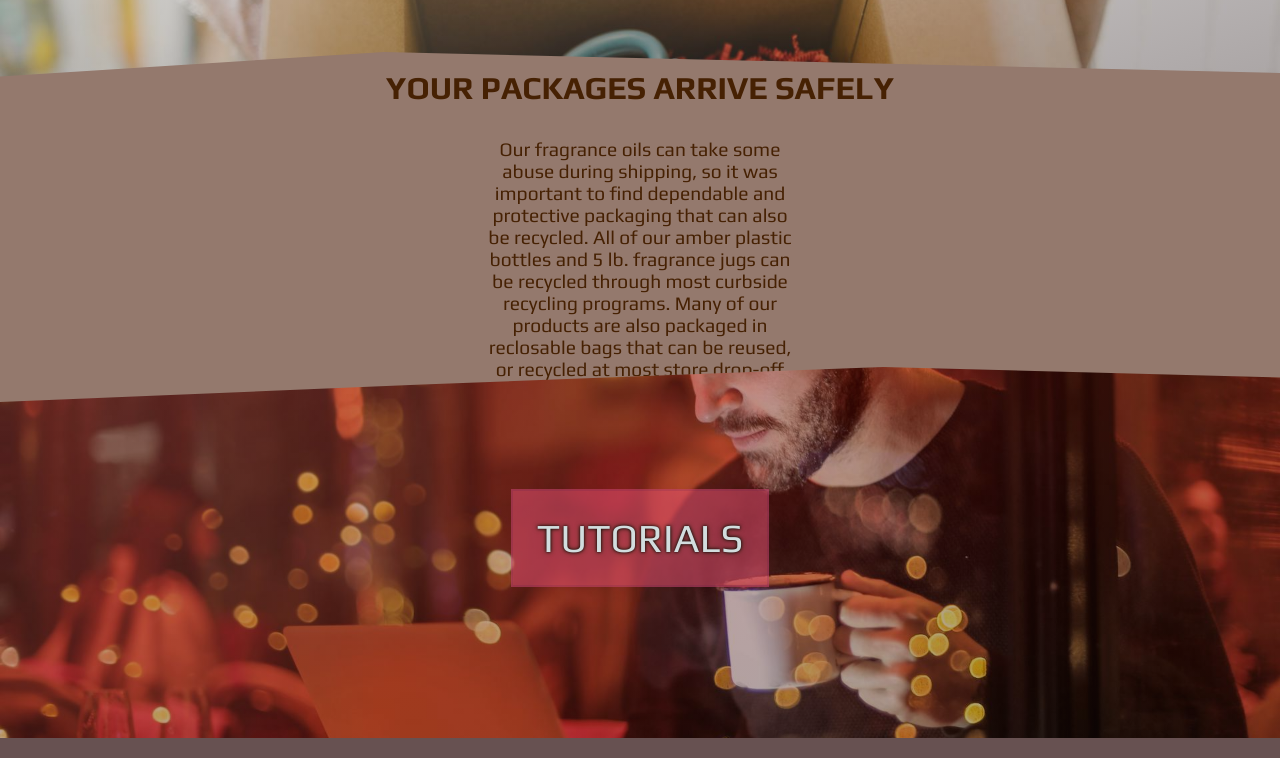
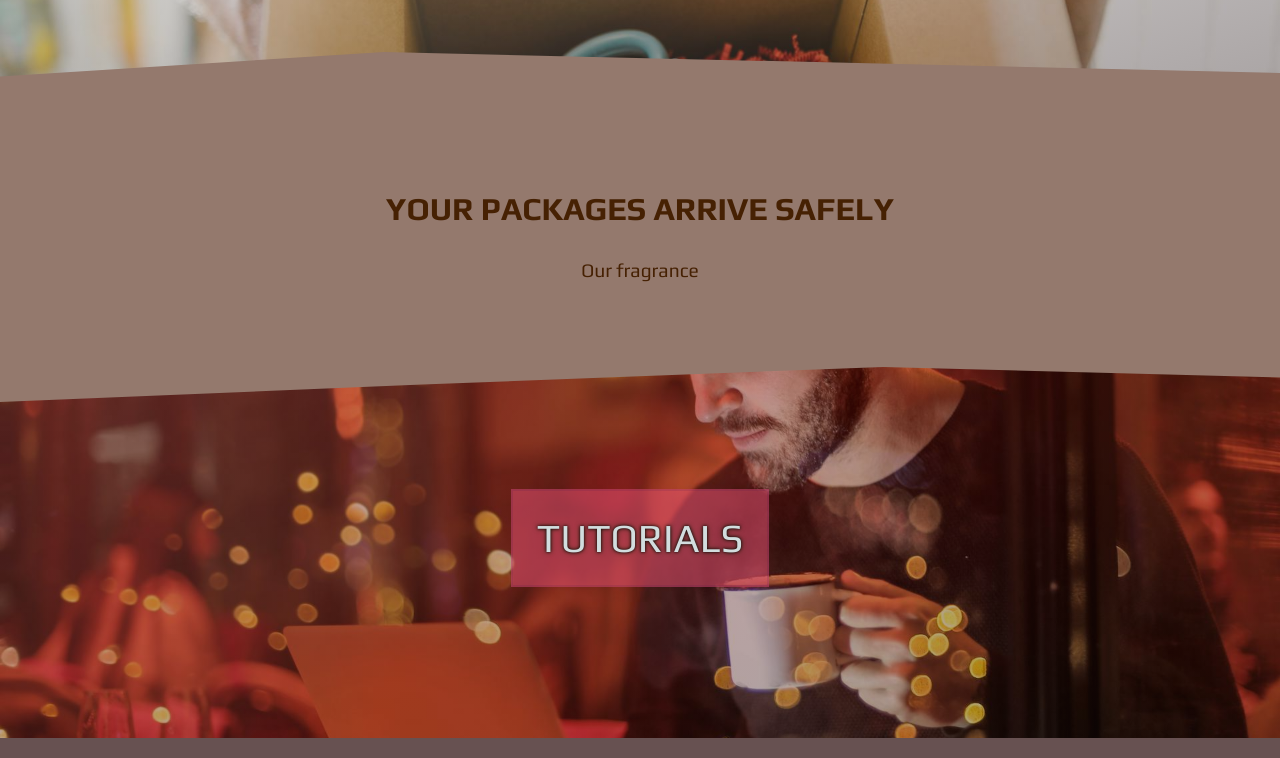
Before and after one commit to 1988joosep/Week-6-CandleShopLanding, a plain HTML site: page index.html in a window 1280 px wide. Shown: the part 920-1678 px from the top of the page. Drawn offline with Linux system fonts and the light colour scheme.

Commit message:
Update index.html

```diff
--- a/index.html
+++ b/index.html
@@ -44,8 +44,9 @@
                 </h3>
 
                 <p class="sub-heading">
-                    Our fragrance oils can take some abuse during shipping, so it was important to find dependable and protective packaging that can also be recycled. All of our amber plastic bottles and 5 lb. fragrance jugs can be recycled through most curbside recycling programs.
-                    Many of our products are also packaged in reclosable bags that can be reused, or recycled at most store drop-off locations for plastic bags.             </p>
+                    Our fragrance
+
+                </p>
                 </p>
             </div>
 
```
